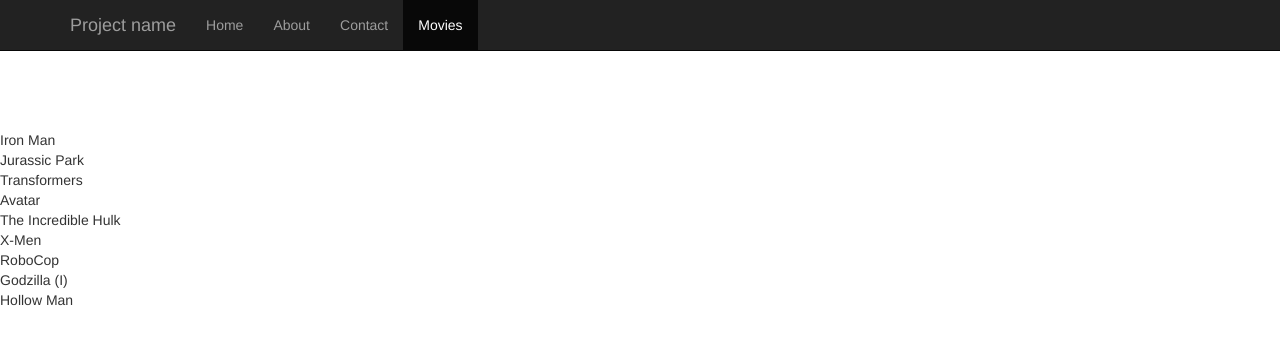
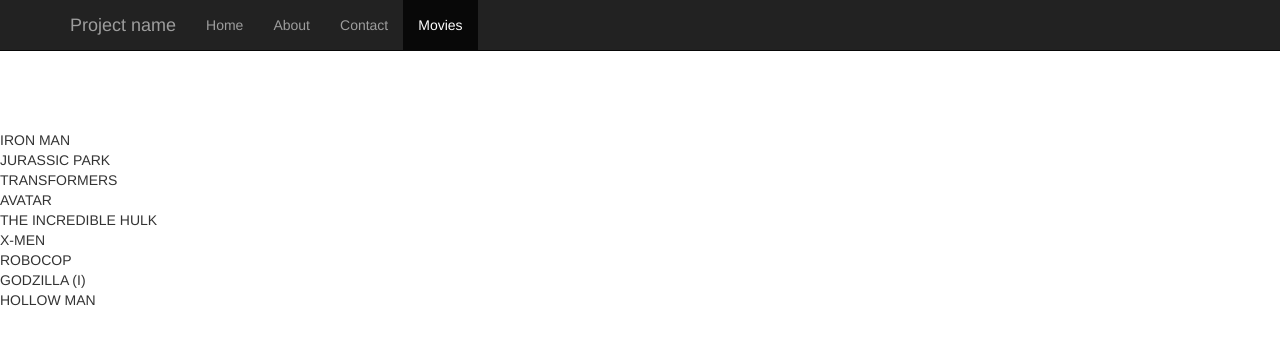
Before and after one commit to gouravgarg-zz/TwitterBootstrap, a plain HTML site: page index.html at #!/movies in a window 1280 px wide. Drawn offline with nearby package versions, Linux system fonts and the light colour scheme; some packages are replaced by stand-ins of ours.

Commit message:
upper case filters

```diff
--- a/movies.html
+++ b/movies.html
@@ -1,4 +1,4 @@
 <br><br><br><br>
 <div ng-repeat="movie in movies">
-          	{{movie.name}}
+          	{{movie.name | uppercase }}
 </div>
```
